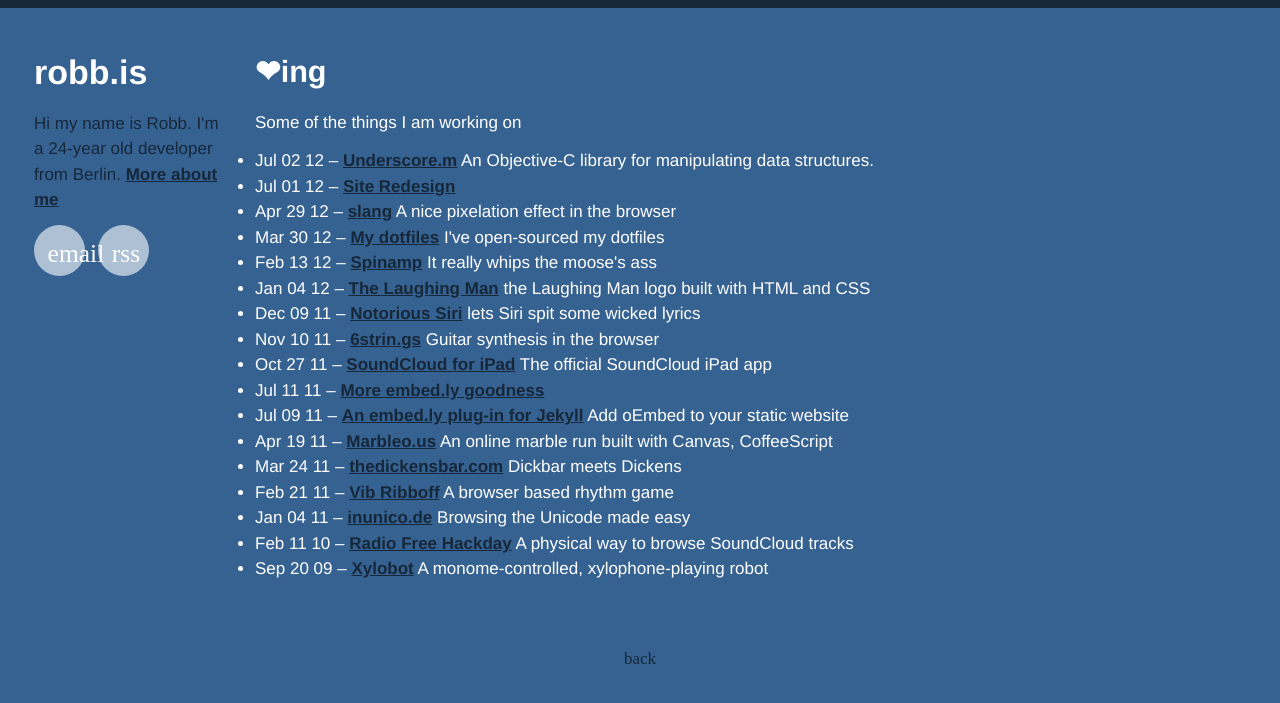
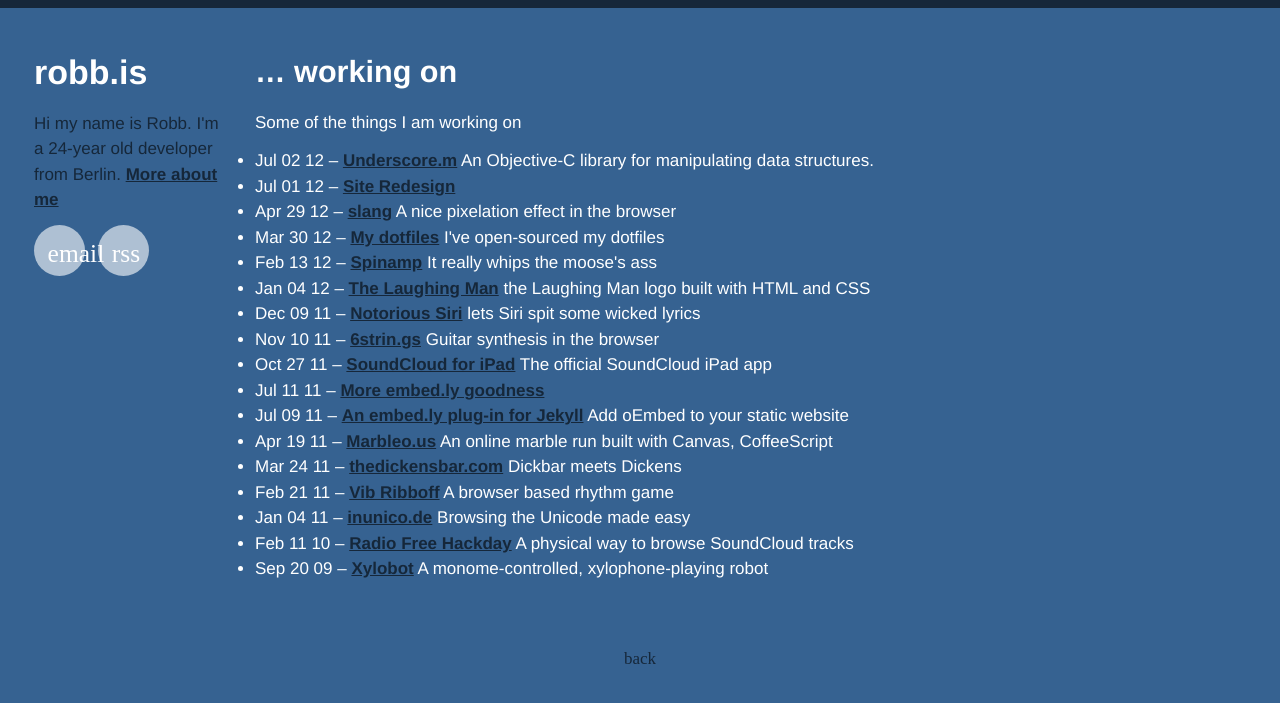
Before and after one commit to orta/robb.is, a Jekyll site: the page built from working-on/index.html, in a window 1280 px wide. Shown: the top 703 px of the page. Built offline with Jekyll 4.4.1, drawn with Linux system fonts in a browser that asks for light colours; some web fonts are replaced.

Commit message:
Fixing working-on category page

```diff
--- a/working-on/index.html
+++ b/working-on/index.html
@@ -4,7 +4,7 @@
 ---
 
 <article>
-  <h2>❤ing</h2>
+  <h2>… working on</h2>
   <p>
     Some of the things I am working on
   </p>
```
